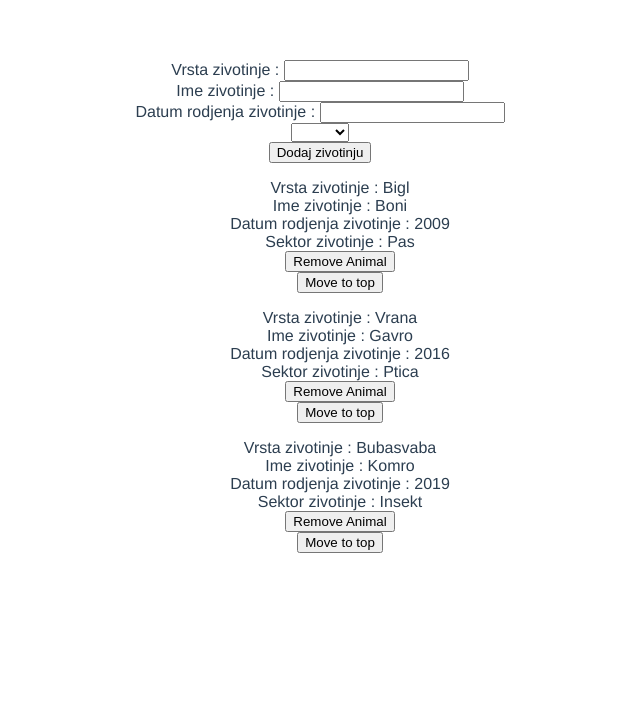
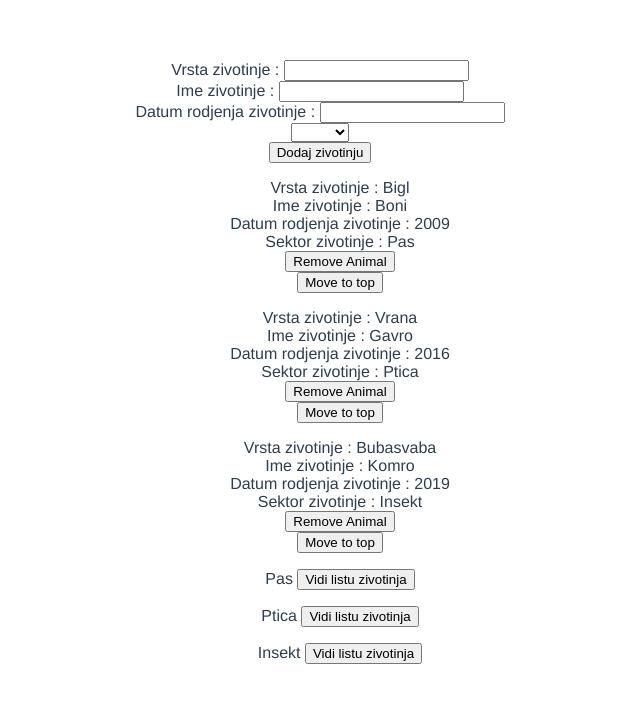
Before and after one commit to goran-jovicic/zoo-home-zadatak, a Vue app: page / in a window 1280 px wide. Shown: the top 702 px of the page, without its empty margins (320-960 px from the left). Built offline with nearby package versions, Linux system fonts and the light colour scheme.

Commit message:
Zadatak 7

```diff
--- a/src/components/AnimalList.vue
+++ b/src/components/AnimalList.vue
@@ -35,6 +35,12 @@
           <button @click="removeAnimal(index)">Remove Animal</button>
           <br>
           <button @click="moveToTop(index)">Move to top</button>
+        </li>
+      </ul>
+      <ul>
+        <li v-for="(sector,index) in sectors" :key="index">
+          {{ sector }}
+        <button @click="showAnimalsSector(sector)">Vidi listu zivotinja</button>
         </li>
       </ul>
     </div>
@@ -81,6 +87,12 @@ export default {
         datum_rodjenja: '',
         sectors : ''
       }
+    },
+
+    showAnimalsSector(sector) {
+      let sectorAnimals = this.animals.filter(animal => animal.sectors === sector).map(animal=>animal.ime)
+
+      window.alert(sectorAnimals.join(', '))
     }
   }
 }
@@ -102,5 +114,5 @@ export default {
     margin:1rem;
   }
 </style>
-// Za svaku životinju u tabeli dodati button `Move to top` koja treba da poziva funkciju koja će prebacivati datu životinju na početak niza.
-// Commit-ovati urađeno
+ispod tabele životinja dodati tabelu sektora. Prikazati ime svakog sektora i button `Vidi listu životinja`.
+Klik na button `Vidi listu životinja` treba da u alert prozoru prikaže listu životinja u tom sektoru
```
